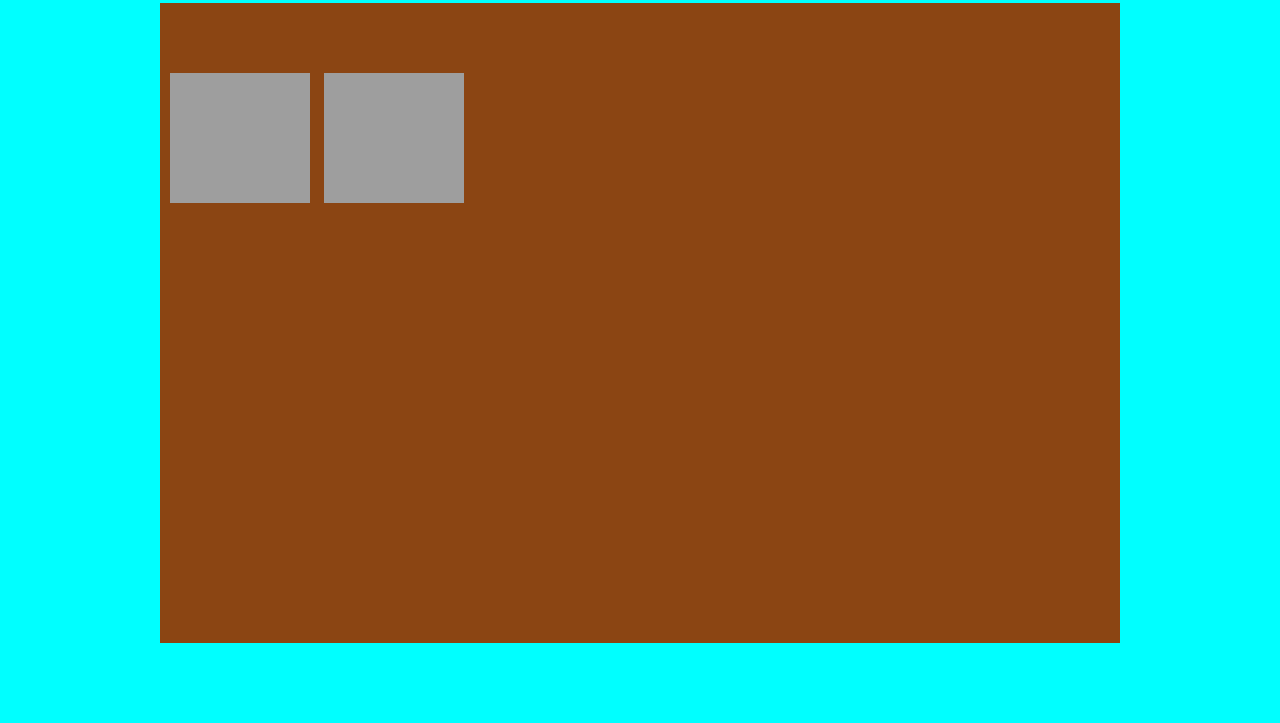
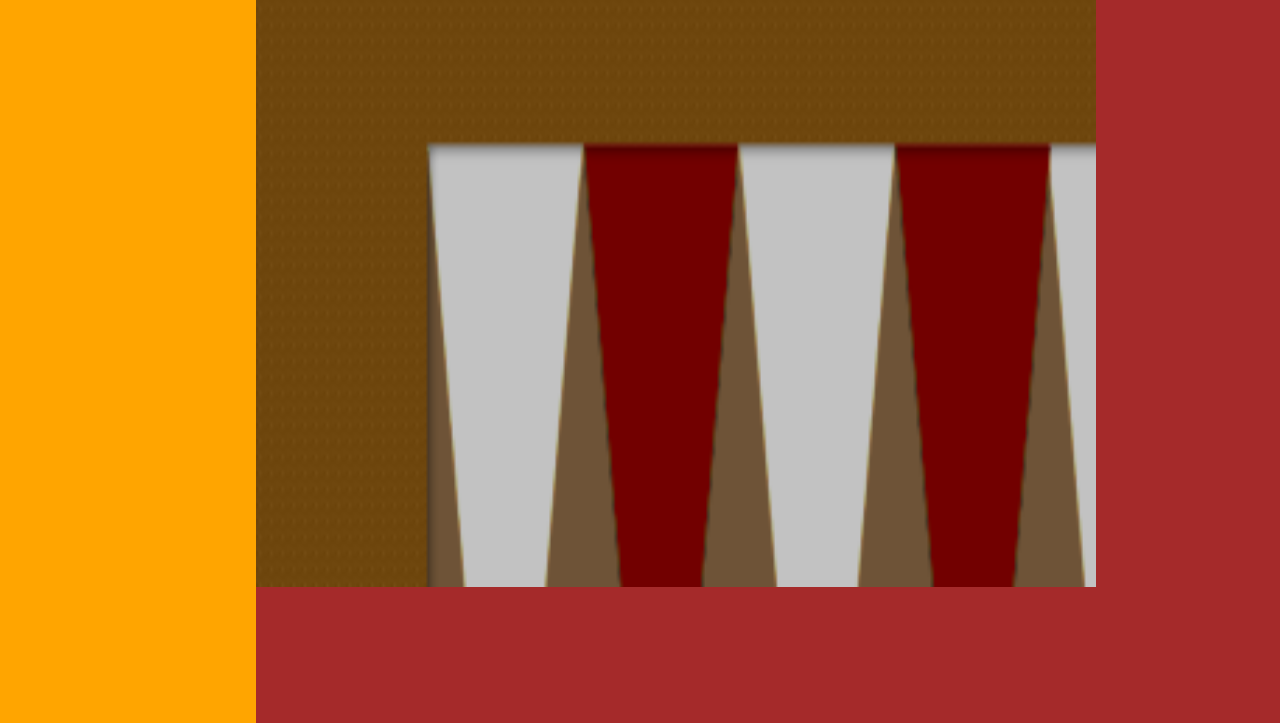
Before and after one commit to Tuscann/CanvasGame, a plain HTML site: page index.html in a window 1280 px wide. Shown: the part 77-800 px from the top of the page. Drawn offline with Linux system fonts and the light colour scheme.

Commit message:
Alpha v0.0.1 - HTML skeleton, canvas, basic resources and objects.

```diff
--- a/index.html
+++ b/index.html
@@ -4,53 +4,21 @@
     <meta charset="UTF-8">
     <title>Backgammon</title>
 
-    <link rel="stylesheet" href="styles/index.css">
-    <link rel="stylesheet" href="styles/reset.css">
-
-
-    <script src="javacript/index.js"></script>
+    <link rel="stylesheet" href="styles/styles.css">
 </head>
 <body>
-<div class="game-board">
-    <div class="left">
-        <!--<div class="players" id="player_1">Player 1<img class="img" src="./resources/player1.jpg" alt="player1"></div>-->
+    <div id="header"><span id="title">Backgammon game</span></div>
+    <div id="left">
+        <!--TODO: Implement forms for input. Keep player names, scores etc.-->
+    </div><!--
+ --><div id="game">
+        <canvas id="canvas" style="width: 840px;height: 600px;">
 
-        <canvas id="firstPleayer" class="canvas" width="150" height="200"></canvas>
-        <canvas id="secoundPleayer" class="canvas" width="150" height="200"></canvas>
+        </canvas>
+    </div>
+    <footer></footer>
 
-
-        <script>
-            var canvas = document.getElementById('firstPleayer');
-            var context = canvas.getContext('2d');
-            var imageObj = new Image();
-
-            imageObj.onload = function () {
-               context.drawImage(imageObj, 10, 70);
-            };
-            imageObj.src = 'https://cdnjs.cloudflare.com/ajax/libs/admin-lte/2.3.6/img/user1-128x128.jpg';
-
-            var canvas2 = document.getElementById('secoundPleayer');
-            var context2 = canvas2.getContext('2d');
-            var imageObj2 = new Image();
-
-            imageObj2.onload = function () {
-                context2.drawImage(imageObj2, 10, 70);
-            };
-            imageObj2.src = 'https://cdnjs.cloudflare.com/ajax/libs/admin-lte/2.3.6/img/user3-128x128.jpg';
-        </script>
-    </div>
-    <div class="middle">
-
-    </div>
-    <div class="right">
-        <!--<button class="right_button" type="button" id="rolldice">Roll dice</button>-->
-        <!--<button class="right_button" type="button" id="submit">Submit</button>-->
-        <!--<button class="right_button" type="button" id="return">Return</button>-->
-        <!--<button class="right_button" type="button" id="restart">Restart game</button>-->
-    </div>
-
-
-</div>
-
+    <script src="scripts/resources.js"></script>
+    <script src="scripts/game.js"></script>
 </body>
 </html>
--- /dev/null
+++ b/scripts/game.js
@@ -0,0 +1,9 @@
+"use strict";
+
+function gameLoop() {
+    initCanvas();
+    renderBoard()
+
+}
+
+gameLoop();
--- /dev/null
+++ b/scripts/resources.js
@@ -0,0 +1,59 @@
+"use strict";
+let canvas;
+let ctx;
+let pieceCounter = 0;
+
+let grid = {
+    position1: {x: 724, y:40, status: 'free'},
+    position2: {x: 669, y:40, status: 'free'},
+    position3: {x: 614, y:40, status: 'free'},
+    position4: {x: 559, y:40, status: 'free'},
+    position5: {x: 504, y:40, status: 'free'},
+    position6: {x: 449, y:40, status: 'free'},
+    position7: {x: 339, y:40, status: 'free'},
+    position8: {x: 284, y:40, status: 'free'},
+    position9: {x: 229, y:40, status: 'free'},
+    position10: {x: 174, y:40, status: 'free'},
+    position11: {x: 119, y:40, status: 'free'},
+    position12: {x: 64, y:40, status: 'free'},
+    position13: {x: 64, y:505, status: 'free'},
+    position14: {x: 119, y:505, status: 'free'},
+    position15: {x: 174, y:505, status: 'free'},
+    position16: {x: 229, y:505, status: 'free'},
+    position17: {x: 284, y:505, status: 'free'},
+    position18: {x: 339, y:505, status: 'free'},
+    position19: {x: 449, y:505, status: 'free'},
+    position20: {x: 504, y:505, status: 'free'},
+    position21: {x: 559, y:505, status: 'free'},
+    position22: {x: 614, y:505, status: 'free'},
+    position23: {x: 669, y:505, status: 'free'},
+    position24: {x: 724, y:505, status: 'free'},
+};
+
+function pieceBuilder(color) {
+    pieceCounter++;
+    return {
+        id: color + pieceCounter,
+        color: color,
+        inPlay: true,
+        score: false,
+    }
+}
+
+function initCanvas() {
+    console.log('Initiating canvas.');
+
+    canvas = document.getElementById('canvas');
+    ctx = canvas.getContext('2d');
+}
+
+function renderBoard() {
+    console.log('Rendering board.');
+
+    let board = new Image();
+    board.src = 'resources/board.png';
+    board.onload = function() {
+        ctx.drawImage(board, 0, 0);
+    };
+
+}
--- a/styles/index.css
+++ /dev/null
@@ -1,55 +0,0 @@
-body{
-    background-color: aqua;
-}
-
-.game-board {
-    width: 60em;
-    height: 40em;
-    background-color: saddlebrown;
-
-    position: absolute;
-    top:0;
-    bottom: 0;
-    left: 0;
-    right: 0;
-    margin: auto;
-}
-/*#player_1{*/
-    /*left: 0;*/
-    /*width: 8em ;*/
-    /*padding: 1em;*/
-    /*background-color: red;*/
-    /*height: 10em;*/
-    /*text-align:center;*/
-/*}*/
-.img{
-    width: 8em;
-    height: 7em;
-    padding-top: 1em;
-}
-
-/*#player_2{*/
-    /*left: 0;*/
-    /*width: 8em ;*/
-    /*padding: 1em;*/
-    /*margin-right: 2em;*/
-    /*background-color: greenyellow;*/
-    /*height: 10em;*/
-    /*text-align:center;*/
-
-/*}*/
-#submit{
-    background-color: lawngreen;
-    position:inherit;
-    right: 0;
-    height: 3em;
-    width: 7em;
-}
-/*.canvas{ position: absolute; top: 0; left: 0; }*/
-/*.left{position: relative}*/
-
-/*.middle{*/
-    /*background: url(../resources/board.png);*/
-    /*height: 200px;*/
-    /*width: 200px;*/
-/*}*/
--- /dev/null
+++ b/styles/styles.css
@@ -0,0 +1,40 @@
+html {
+    height:100%;
+    width:100%;
+}
+body {
+    width:100%;
+    height:100%;
+    background-color:whitesmoke;
+    font-family: calibry, serif;
+    margin:0;
+}
+#header {
+    height:8%;
+    font-size: 40px;
+    font-weight: bold;
+    background: green;
+    color: white;
+    text-align: center;
+}
+    #title {
+        position: relative;
+        top: 15px;
+    }
+#left, #game {
+    display: inline-block;
+    height:92%;
+    vertical-align: top;
+}
+#left {
+    width:20%;
+    background-color:orange;
+}
+#game {
+    width:80%;
+    background: brown;
+}
+
+#canvas {
+    background-color: blue;
+}
```
Also changed, not shown: scripts/index.js (renamed from javacript/index.js), styles/reset.css (line endings or trailing spaces).
